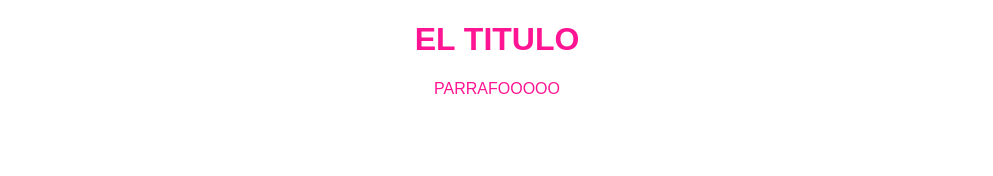
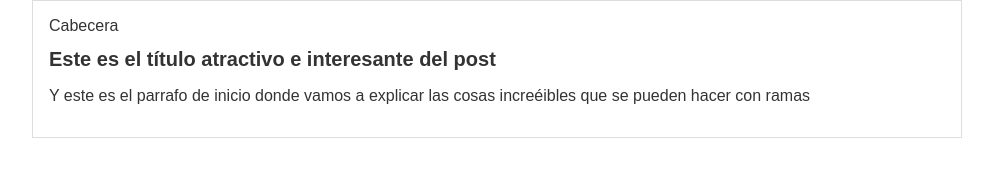
Before and after one commit to WenAP/webGit, a plain HTML site: page index.html in a window 1280 px wide. Shown: the whole page, without its empty margins (143-1136 px from the left). Drawn offline with Linux system fonts and the light colour scheme.

Commit message:
M. Modificando a copia de FV.

```diff
--- a/css/style.css
+++ b/css/style.css
@@ -1,6 +1,22 @@
 body
 {
-    color: deeppink;
+    color: #333;
     text-align: center;
     font-family: "Arial";
+    font-size: 16px;
+    margin: 0;
+    padding: 0;
 }
+#container
+{
+    width: 70%;
+    padding: 1em;
+    text-align: left;
+    border: 1px solid #DDD;
+    margin: 0 auto;
+}
+
+#container h1
+{
+    font-size: 20px;
+}
--- a/index.html
+++ b/index.html
@@ -8,7 +8,14 @@
     <title>Document</title>
 </head>
 <body>
-    <h1>EL TITULO</h1>
-    <p>PARRAFOOOOO</p>
+    <div id="container">
+        <div id="cabecera">
+            Cabecera
+        </div>
+        <div id="post">
+            <h1>Este es el título atractivo e interesante del post</h1>
+            <p>Y este es el parrafo de inicio donde vamos a explicar las cosas increéibles que se pueden hacer con ramas</p>
+        </div>
+    </div>
 </body>
 </html>
```
